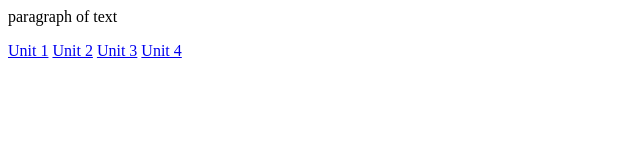
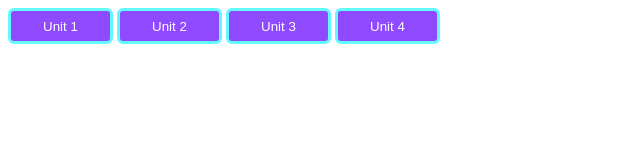
Before and after one commit to LearnEngDo/Test1, a plain HTML site: page index.html in a window 1280 px wide. Shown: the whole page, without its empty margins (0-640 px from the left). Drawn offline with Linux system fonts and the light colour scheme.

Commit message:
Update index.html

```diff
--- a/index.html
+++ b/index.html
@@ -1,5 +1,17 @@
-<p>paragraph of text</p>
-<a href="https://learnengdo.com/Unit_1">Unit 1</a>
-<a href="https://learnengdo.com/Unit_2">Unit 2</a>
-<a href="https://learnengdo.com/Unit_3">Unit 3</a>
-<a href="https://learnengdo.com/Unit_4">Unit 4</a>
+<style>
+
+  button
+  { background-color: #8f49ff;
+    color: white ;
+    border-radius: 6px;
+    height: 36px;
+    width: 105px;
+    border: 3px solid #63faff;
+    cursor: pointer;}
+
+</style>
+
+<a href="https://learnengdo.com/Unit_1"> <button type="button">Unit 1 </button></a>
+<a href="https://learnengdo.com/Unit_2"> <button type="button">Unit 2 </button></a>
+<a href="https://learnengdo.com/Unit_3"> <button type="button">Unit 3 </button></a>
+<a href="https://learnengdo.com/Unit_4"> <button type="button">Unit 4 </button></a>
```
